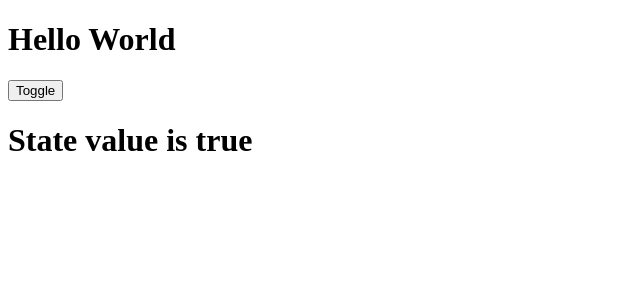
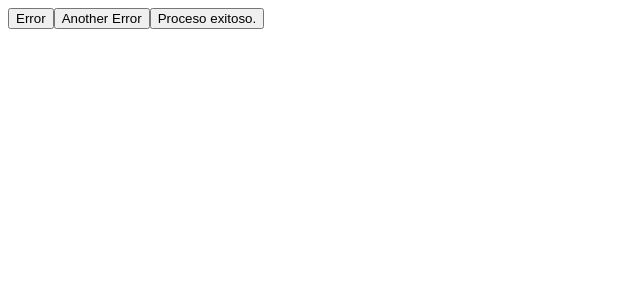
Before and after one commit to ElideZavala/React-usestate, a React (Create React App) app: page / in a window 1280 px wide. Shown: the top 300 px of the page, without its empty margins (0-640 px from the left). Built offline with nearby package versions, Linux system fonts and the light colour scheme.

Commit message:
productApp

```diff
--- a/src/App.js
+++ b/src/App.js
@@ -1,14 +1,15 @@
 import ConditionalApp from "./ConditionalApp";
 import CounterApp from "./CounterApp";
+import ErrorApp from "./ErrorApp";
 
 function App() {
   return (
-      <div>
-        <h1>Hello World</h1>
-        {/* <CounterApp/> */}
-        <ConditionalApp/>
+    <div>
+        {/* <CounterApp/>  */}
+        {/* <ConditionalApp/> */}
+        <ErrorApp/>
       </div>
-  );
+  )
 }
 
 export default App;
--- /dev/null
+++ b/src/ErrorApp.js
@@ -0,0 +1,23 @@
+import React, { useState } from 'react'
+
+const ErrorApp = () => {
+	const [error, setError] = useState("");
+
+  return (
+	 <div>
+		 <button onClick={() => setError("Error al traer con la API")}>
+			 Error
+		 </button>
+		 <button onClick={() => setError("Credenciales incorrectas")}>
+			 Another Error
+		 </button>
+		 <button onClick={() => setError("")}>
+			 Proceso exitoso.
+		 </button>
+
+		 { error && <h1>{error}</h1> }
+	 </div>
+  )
+}
+
+export default ErrorApp
```
Also changed, not shown: src/ProductApp.js (added, +11 -0 lines).
